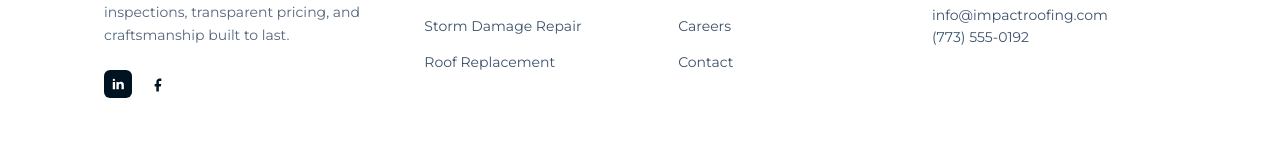
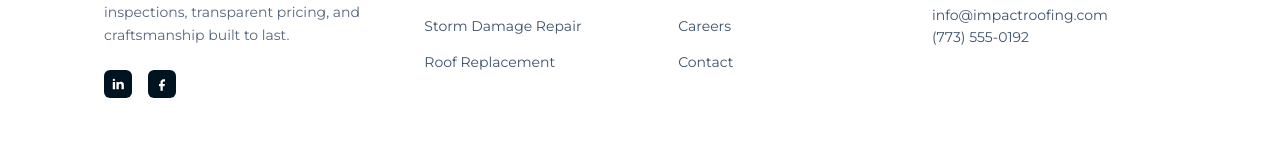
Before and after one commit to Impact-Roofing/Impact-roofing-frontend, a Next.js app: page / in a window 1280 px wide. Shown: the part 5540-5700 px from the top of the page. Built offline with nearby package versions, Linux system fonts and the light colour scheme.

Commit message:
fix: icon

```diff
--- a/src/shared/components/layout/Footer.tsx
+++ b/src/shared/components/layout/Footer.tsx
@@ -53,7 +53,7 @@ export default function Footer() {
                                 target="_blank"
                                 rel="noopener noreferrer"
                                 aria-label="Facebook"
-                                className="text-[#001321] transition-transform hover:scale-105"
+                                className="flex h-7 w-7 items-center justify-center rounded-md bg-[#001321] text-white transition-transform hover:scale-105"
                             >
                                 <FacebookIcon />
                             </a>
@@ -145,7 +145,7 @@ function LinkedInIcon() {
 
 function FacebookIcon() {
     return (
-        <svg width="20" height="20" viewBox="0 0 24 24" fill="currentColor">
+        <svg width="18" height="18" viewBox="0 0 24 24" fill="white"> {/* FORZAMOS BLANCO AQUÍ */}
             <path d="M14 8.5h2V5.5h-2c-2.2 0-4 1.8-4 4V12H8v3h2v6h3v-6h2.2l.8-3H13v-2.2c0-.7.3-1.3 1-1.3Z" />
         </svg>
     );
```
